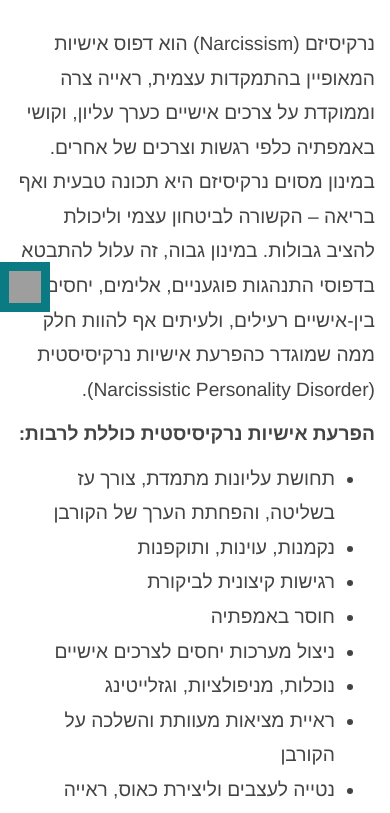
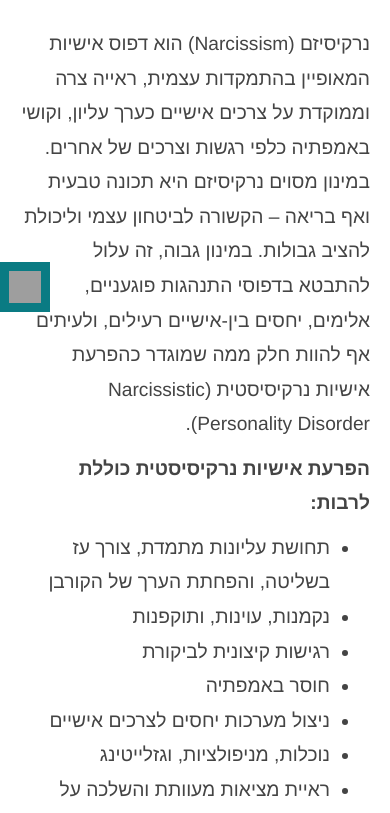
Before and after one commit to hezkathagilharach/tovat-hayeled, a plain HTML site: page pages/narcissism.html in a window 390 px wide. Shown: the part 135-948 px from the top of the page. Drawn offline with Linux system fonts and the light colour scheme; grey boxes are pictures that could not be loaded.

Commit message:
fix mobile

```diff
--- a/pages/narcissism.html
+++ b/pages/narcissism.html
@@ -73,7 +73,7 @@
         margin-top: 60px;
       }
       .content-section {
-        padding: 0 15px;
+        padding: 0 20px;
       }
     }
 
@@ -256,6 +256,11 @@
   </div>
 </section>
 
+
+      <!-- Pagination -->
+    <div class="pagination" id="pagination"></div>
+
+
 </main>
 
 <div id="footer"></div>
```
